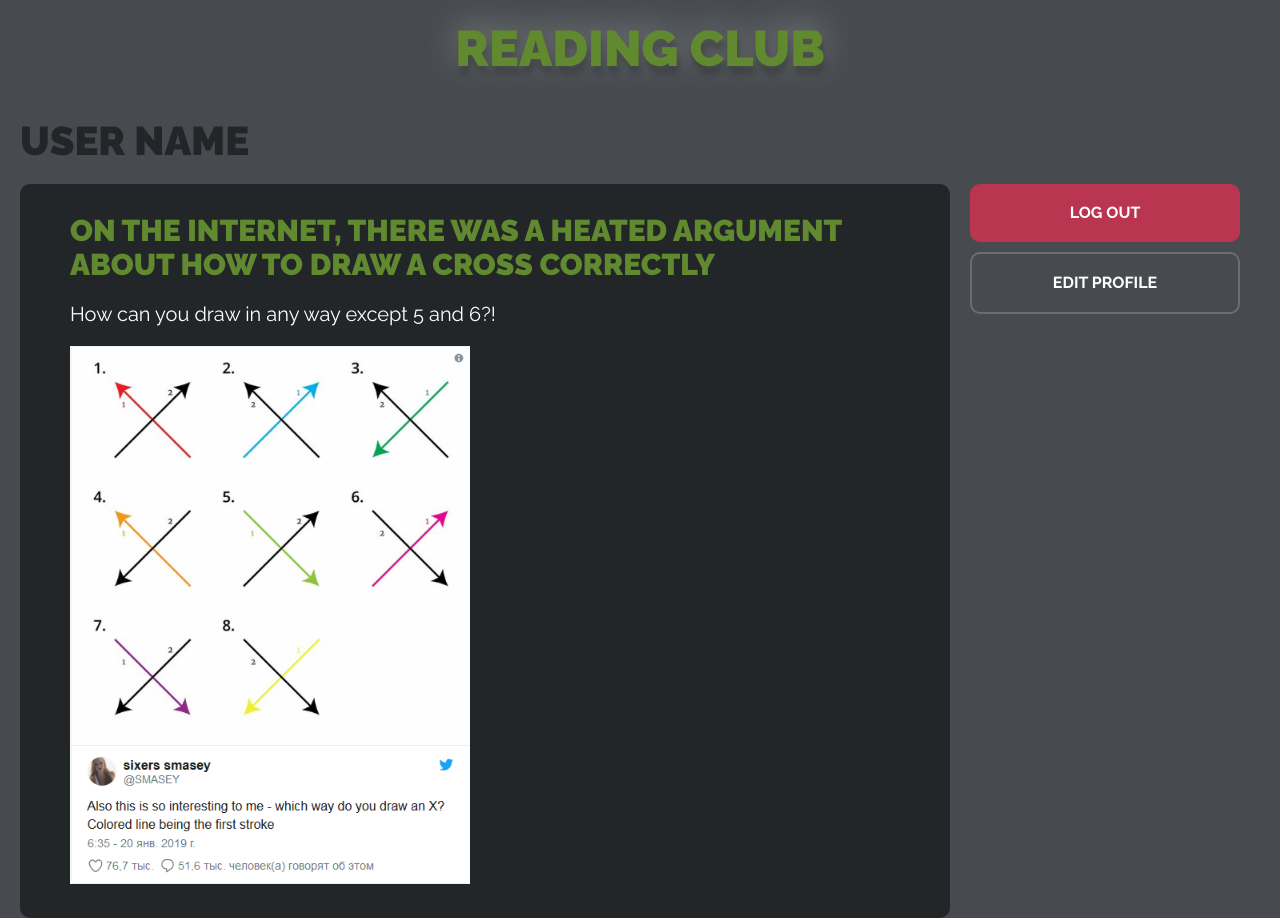
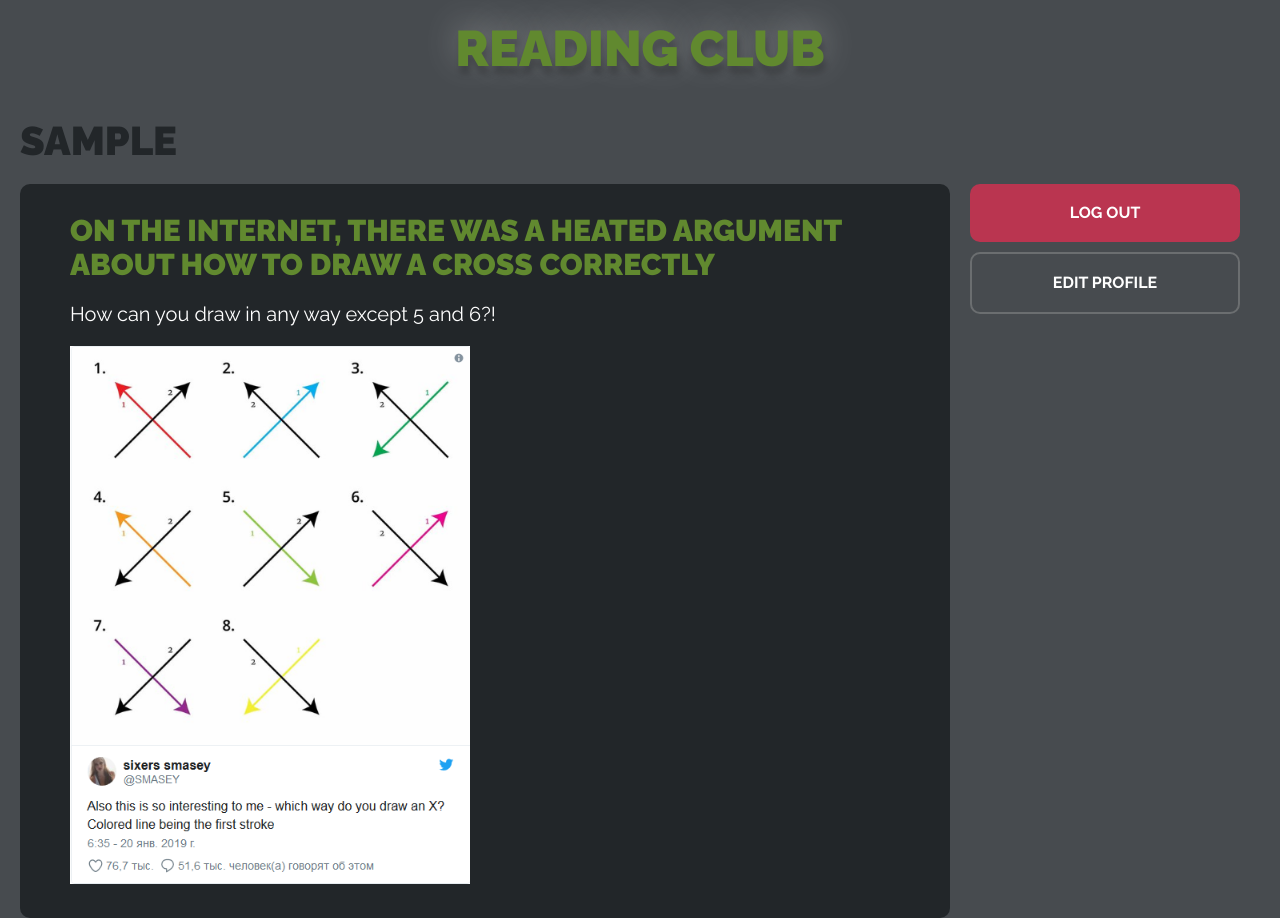
Before and after one commit to Platoniux/Prototypes, a website: page src/index.html in a window 1280 px wide. Both pictures are taken after typing "Sample", "Sample123", "Sample123" into the empty fields and a click on the button "SIGN UP". Drawn offline with nearby package versions, Linux system fonts and the light colour scheme; files that its build step writes are made by us from their sources.

Commit message:
user name on page

```diff
--- a/src/index.html
+++ b/src/index.html
@@ -152,7 +152,7 @@
       </form>
     </div>
     <div class="page__own-cabinet js-admin-window js-visitor-window js-display-none">
-      <h2 class="page__user-name">
+      <h2 class="page__user-name js-user-name">
         user name
       </h2>
       <div class="page__main-container">
--- a/src/js/task3.js
+++ b/src/js/task3.js
@@ -51,8 +51,12 @@
   const signUpForm = document.querySelector('.js-sign-up-form');
   const signInForm = document.querySelector('.js-sign-in-form');
   const logOut = document.querySelector('.js-logout');
+  const userName = document.querySelector('.js-user-name');
 
-  document.addEventListener('DOMContentLoaded', loadPageForUser);
+  document.addEventListener('DOMContentLoaded', function() {
+    loadPageForUser();
+    showUserName(currentUser);
+  });
 
   signUpForm.addEventListener('submit', function(e) {
     e.preventDefault();
@@ -65,6 +69,7 @@
   });
 
   logOut.addEventListener('click', exitFromCabinet);
+
 
   function makeNewUser(event, firstObj, secondObj) {
     let newUser = {};
@@ -80,7 +85,6 @@
     }
     users.push(newUser);
     logInForUser(eventForLogin, users);
-
   }
 
   function logInForUser(event, arrOfUsers) {
@@ -91,6 +95,7 @@
     arrOfUsers.forEach(item => {
       if (item.name === name && item.password === pass) {
         currentUser = item;
+        showUserName(currentUser);
         currentUserForLocalStorage = JSON.stringify(currentUser);
         localStorage.setItem('currentUser', currentUserForLocalStorage);
         if (currentUser.role === 'admin') {
@@ -133,7 +138,9 @@
   function loadPageForUser() {
     let existingUser = localStorage.getItem('currentUser');
     if (existingUser) {
-      existingUser = JSON.parse(existingUser);
+      existingUser = currentUser = JSON.parse(existingUser);
+      console.log(currentUser);
+      console.log(existingUser);
       users.push(existingUser);
       [].forEach.call(startWindow, item => {
         item.classList.add('js-display-none');
@@ -149,4 +156,9 @@
       }
     }
   }
+
+  function showUserName(obj) {
+    let name = obj.name.toUpperCase();
+    userName.innerHTML = name;
+  }
 }());
```
